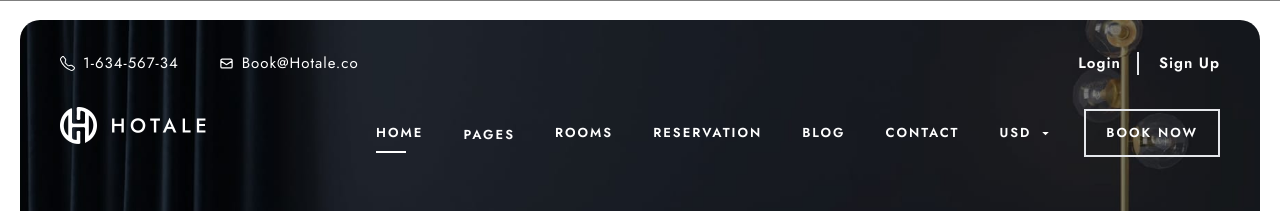
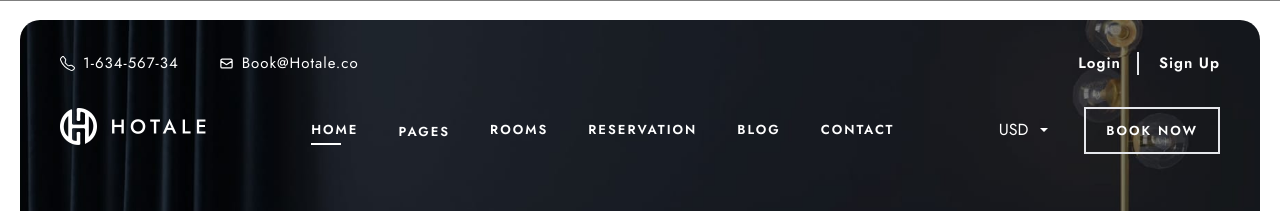
Before and after one commit to Min1870/Hotale, a React (Vite) app: page /rooms in a window 1280 px wide. Shown: the top 211 px of the page. Built offline with nearby package versions, Linux system fonts and the light colour scheme; a web font is replaced by a local one.

Commit message:
fix-banner

```diff
--- a/src/components/AboutUsBanner.jsx
+++ b/src/components/AboutUsBanner.jsx
@@ -89,7 +89,7 @@ const AboutUsBanner = ({
                       }}
                       className={`${
                         showDropdown ? "block" : "hidden"
-                      } cursor-default absolute top-14 transition duration-500 bg-white w-52 shadow py-5 px-4 flex flex-col space-y-5 z-[100]`}
+                      } cursor-default absolute top-8 transition duration-500 bg-white w-52 shadow py-5 px-4 flex flex-col space-y-5 z-[100]`}
                     >
                       <NavLink
                         to={"/about-us"}
@@ -140,7 +140,14 @@ const AboutUsBanner = ({
                   >
                     CONTACT
                   </NavLink>
-                  <div className="flex items-center gap-8 text-white  pb-1">
+
+                </div>
+                <div
+                  style={{ transform: `translateX(${offsetLeft}px)` }}
+                  className="  transition duration-300 w-[30px] h-[2px] bg-white"
+                ></div>
+              </div>
+              <div className="flex items-center gap-8 text-white  pb-1">
                     <div className=" flex items-center gap-2">
                       <div className="">USD</div>
                       <IoMdArrowDropdown />
@@ -149,12 +156,6 @@ const AboutUsBanner = ({
                       <Button text="BOOK NOW" />
                     </div>
                   </div>
-                </div>
-                <div
-                  style={{ transform: `translateX(${offsetLeft}px)` }}
-                  className=" -mt-[10px] transition duration-300 w-[30px] h-[2px] bg-white"
-                ></div>
-              </div>
             </div>
 
 
--- a/src/components/OurTeamBanner.jsx
+++ b/src/components/OurTeamBanner.jsx
@@ -98,7 +98,7 @@ const OurTeamBanner = ({
                       onMouseLeave={handleDropdownClose}
                       className={`${
                         isDropdownOpen ? "opacity-100" : "opacity-0"
-                      } cursor-default absolute top-14 transition duration-500 bg-white w-52 shadow py-5 px-4 flex flex-col space-y-5 z-[100]`}
+                      } cursor-default absolute top-8 transition duration-500 bg-white w-52 shadow py-5 px-4 flex flex-col space-y-5 z-[100]`}
                     >
                       <NavLink
                         to={"/about-us"}
@@ -154,7 +154,14 @@ const OurTeamBanner = ({
                   >
                     CONTACT
                   </NavLink>
-                  <div className="flex items-center gap-8 text-white">
+
+                </div>
+                <div
+                  style={{ transform: `translateX(${offsetLeft}px)` }}
+                  className=" transition duration-300 w-[30px] h-[2px] bg-white"
+                ></div>
+              </div>
+              <div className="flex items-center gap-8 text-white">
                     <div className=" flex items-center gap-2">
                       <div className="">USD</div>
                       <IoMdArrowDropdown />
@@ -163,12 +170,6 @@ const OurTeamBanner = ({
                       <Button text="BOOK NOW" />
                     </div>
                   </div>
-                </div>
-                <div
-                  style={{ transform: `translateX(${offsetLeft}px)` }}
-                  className=" -mt-[10px] transition duration-300 w-[30px] h-[2px] bg-white"
-                ></div>
-              </div>
             </div>
           </div>
           <div className=" px-5 lg:px-0 text-center text-white mt-20 space-y-5 md:max-w-[70%] mx-auto">
```
